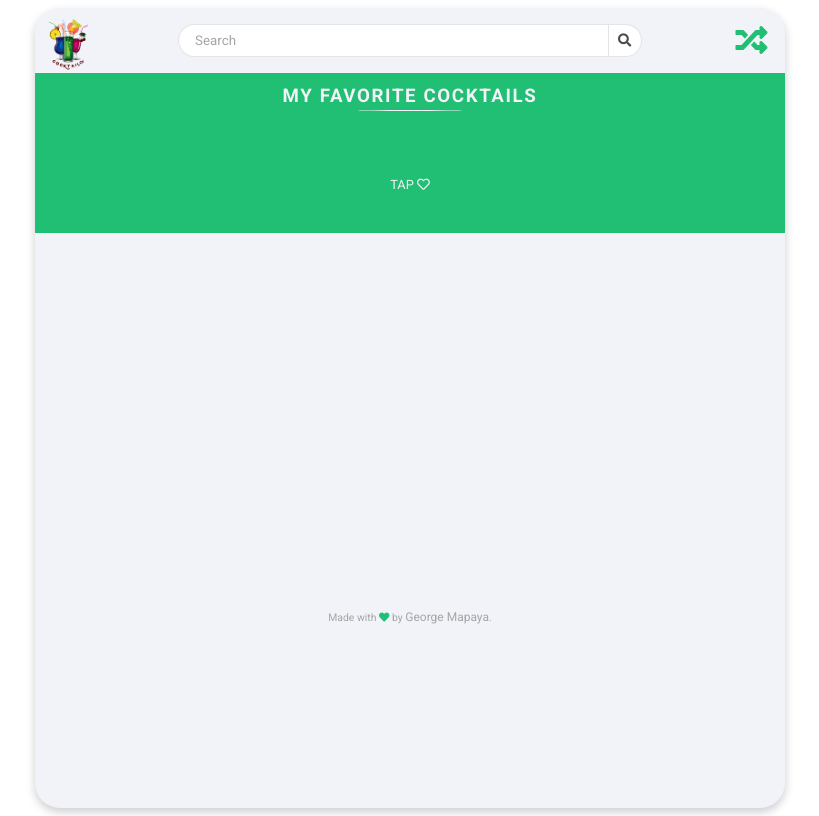
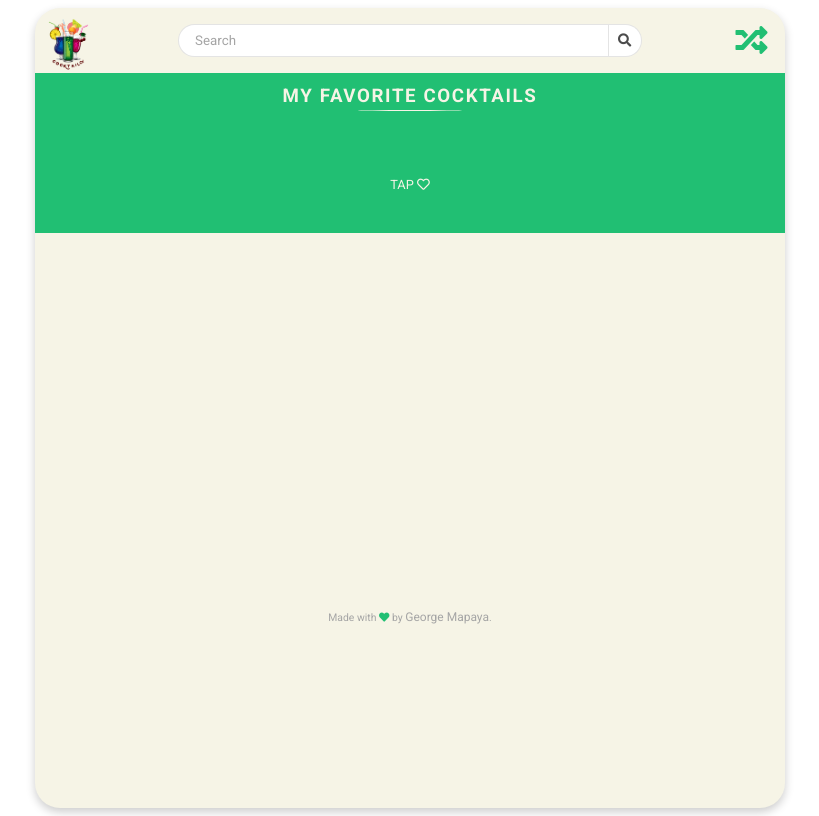
Before and after one commit to georit/draaaaanks, a PHP site: page / in a window 1280 px wide. Shown: the whole page, without its empty margins (230-1049 px from the left). Run offline with PHP 8.4, Linux system fonts and the light colour scheme; some libraries are stand-ins or nearby versions; some web fonts are replaced.

Commit message:
Minor edit

```diff
--- a/css/style.css
+++ b/css/style.css
@@ -5,7 +5,7 @@
   --heading-font-family: "Modak", cursive;
 
   /* *** COLORS *** */
-  --primary-background-color: #f1f3f8;
+  --primary-background-color: #f6f4e6;
   --secondary-background-color: #21bf73;
   --tertiary-background-color: #ffffff;
   --primary-color: #4c4c4c;
```
